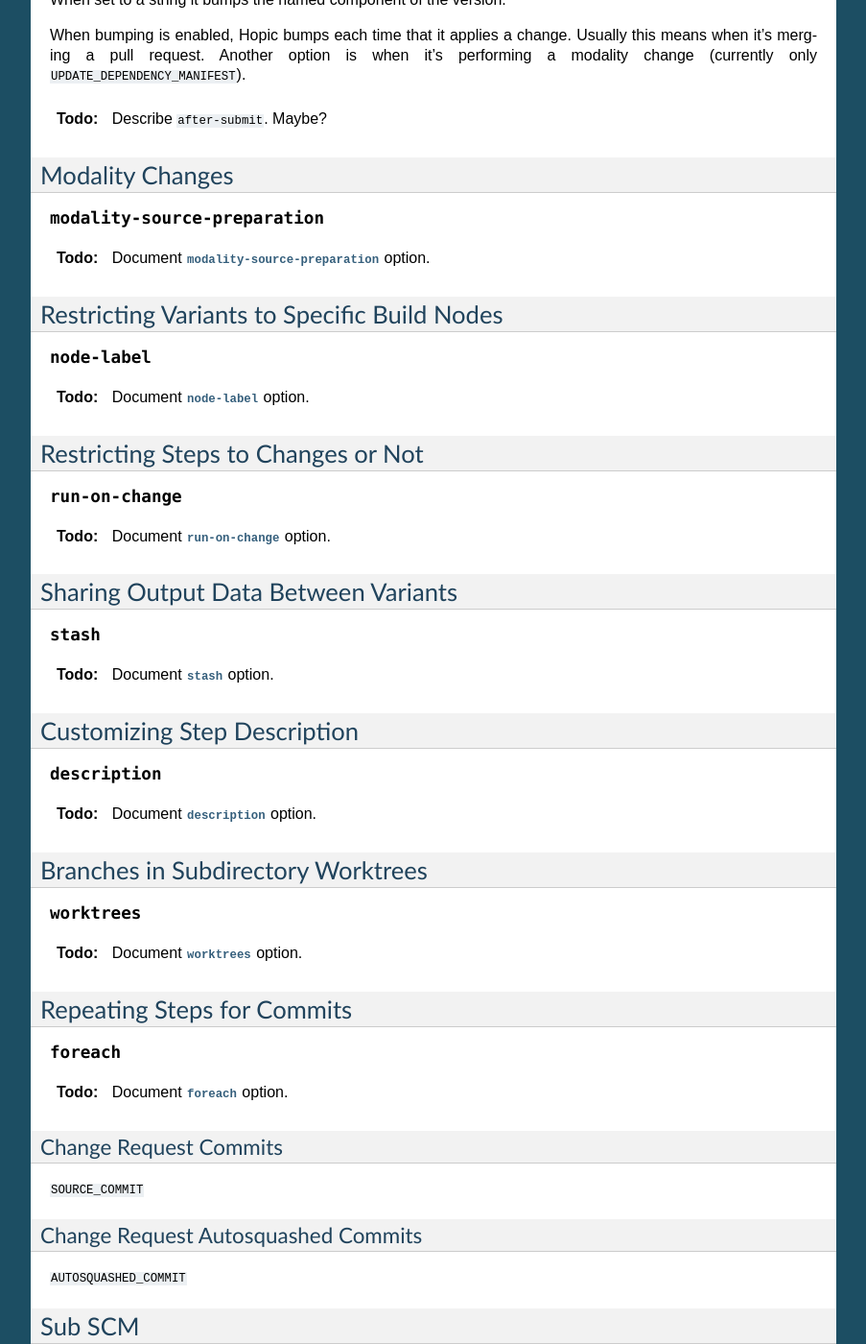
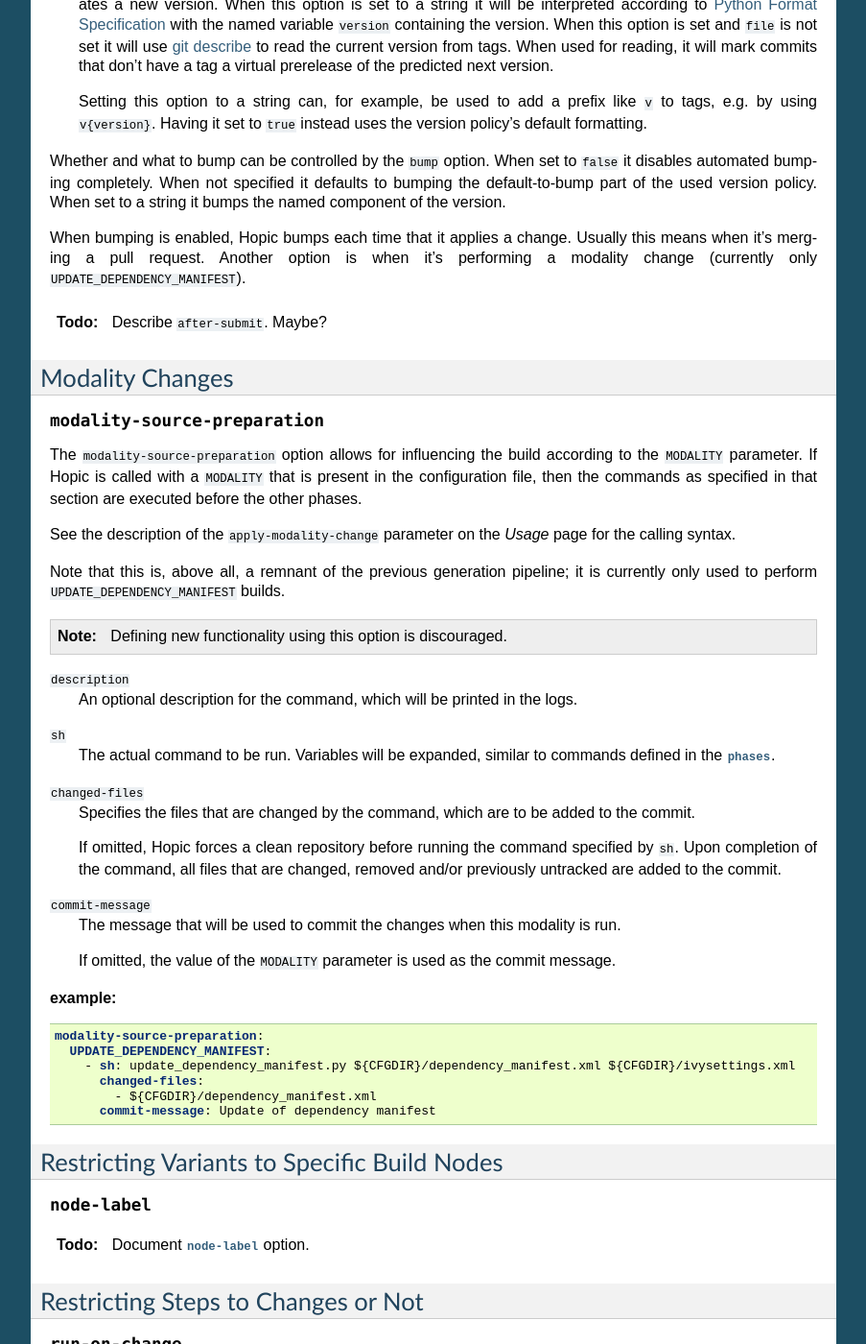
Before and after one commit to tomtom-international/hopic, a Sphinx documentation site: the page built from doc/source/config.rst, in a window 1280 px wide and 1400 px high, scrolled down 6058 px. Shown: the whole window at 96% size, without its empty margins (198-1101 px from the left). Built offline with Sphinx 7.4.7, drawn with Linux system fonts in a browser that asks for light colours; some of the changed text lies outside the part shown.

Commit message:
docs: add `publish-from-branch` and `modality-source-preparation` documentation
Addresses PIPE-273.

(cherry picked from commit b09954f1f21e07ced712d5c2fee8f5ddcdea1564)

```diff
--- a/doc/source/config.rst
+++ b/doc/source/config.rst
@@ -223,9 +223,19 @@ Publish From Branch
 
 .. option:: publish-from-branch
 
-.. todo::
+The ``publish-from-branch`` option, when provided, specifies a regular expression matching the names of branches from which to allow publication.
+Publication includes version bumping (see :option:`version`) and the execution of any steps marked with :option:`run-on-change` as ``only``.
 
-    Document :option:`publish-from-branch` option.
+If this option is omitted, Hopic allows publication from any branch.
+
+The example below configures Hopic to only publish from the ``master`` branch or any branch starting with ``release/`` or ``rel-``.
+
+**example:**
+
+.. code-block:: yaml
+
+  publish-from-branch: '^master$|^release/.*|^rel-.*'
+
 
 Versioning
 ----------
@@ -287,9 +297,43 @@ Modality Changes
 
 .. option:: modality-source-preparation
 
-.. todo::
+The ``modality-source-preparation`` option allows for influencing the build according to the ``MODALITY`` parameter.
+If Hopic is called with a ``MODALITY`` that is present in the configuration file, then the commands as specified in that section are executed before the other phases.
 
-    Document :option:`modality-source-preparation` option.
+See the description of the ``apply-modality-change`` parameter on the `Usage` page for the calling syntax.
+
+Note that this is, above all, a remnant of the previous generation pipeline; it is currently only used to perform ``UPDATE_DEPENDENCY_MANIFEST`` builds.
+
+.. note:: Defining new functionality using this option is discouraged.
+
+``description``
+    An optional description for the command, which will be printed in the logs.
+
+``sh``
+    The actual command to be run. Variables will be expanded, similar to commands defined in the :option:`phases`.
+
+``changed-files``
+    Specifies the files that are changed by the command, which are to be added to the commit.
+
+    If omitted, Hopic forces a clean repository before running the command specified by ``sh``.
+    Upon completion of the command, all files that are changed, removed and/or previously untracked are added to the commit.
+
+``commit-message``
+    The message that will be used to commit the changes when this modality is run.
+
+    If omitted, the value of the ``MODALITY`` parameter is used as the commit message.
+
+**example:**
+
+.. code-block:: yaml
+
+  modality-source-preparation:
+    UPDATE_DEPENDENCY_MANIFEST:
+      - sh: update_dependency_manifest.py ${CFGDIR}/dependency_manifest.xml ${CFGDIR}/ivysettings.xml
+        changed-files:
+          - ${CFGDIR}/dependency_manifest.xml
+        commit-message: Update of dependency manifest
+
 
 Restricting Variants to Specific Build Nodes
 --------------------------------------------
```
